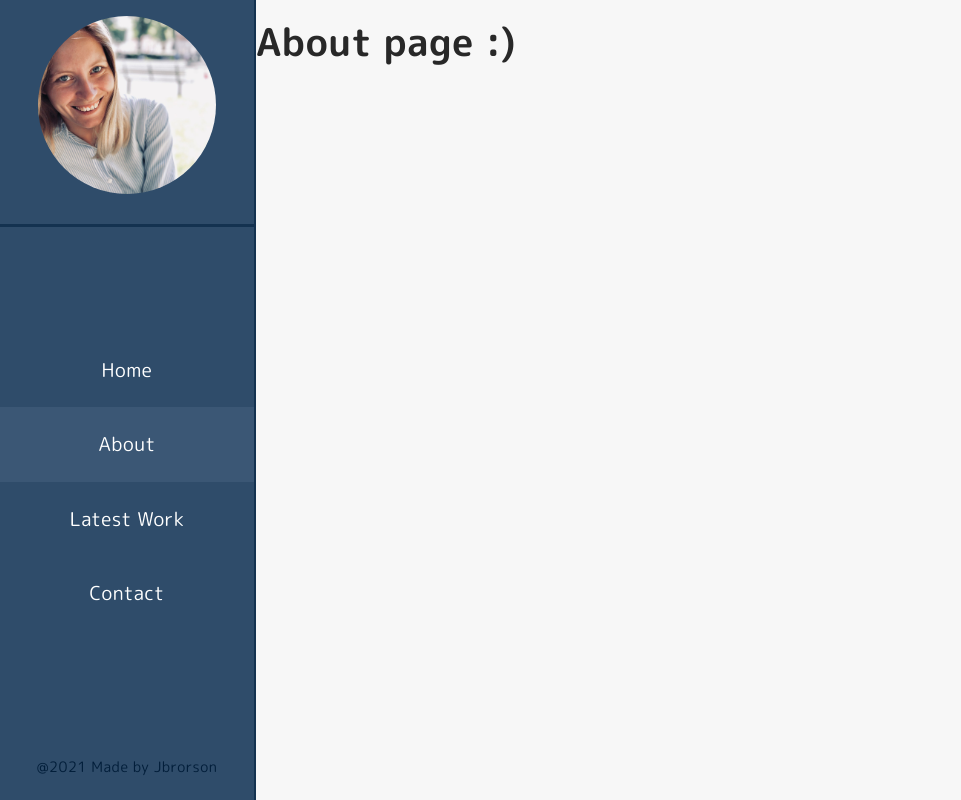
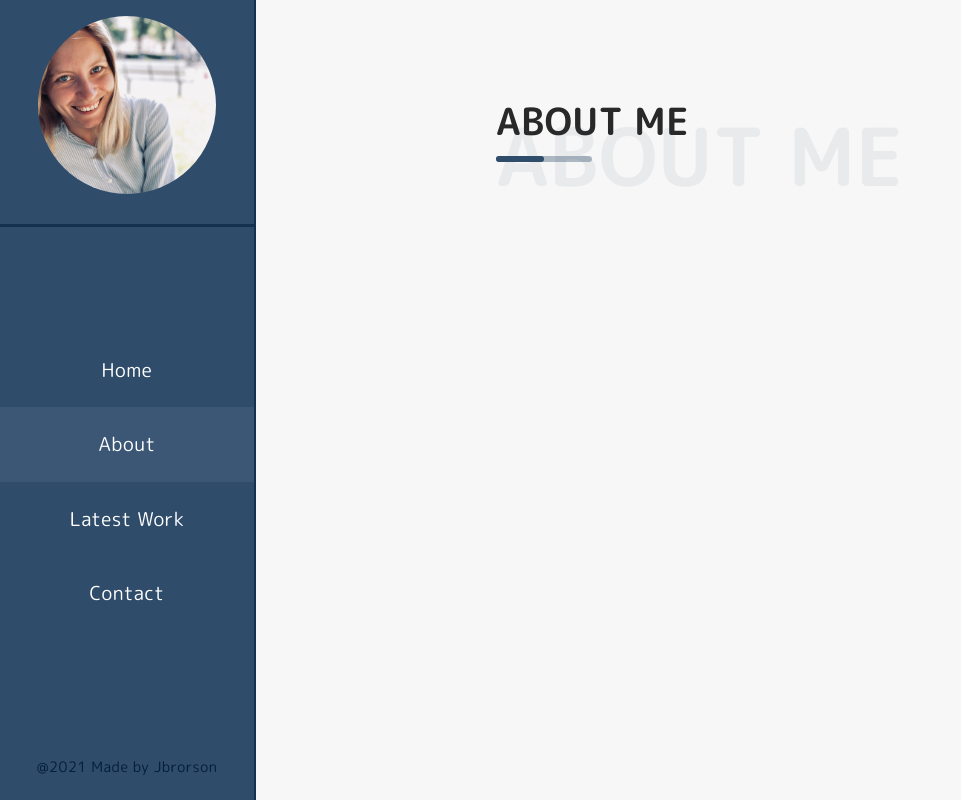
Before and after one commit to jbrorson/exwork, a React (Create React App) app: page /about in a window 1280 px wide. Shown: the whole page, without its empty margins (0-961 px from the left). Built offline with nearby package versions, Linux system fonts and the light colour scheme.

Commit message:
Title comp added, changeable with props

```diff
--- a/src/App.scss
+++ b/src/App.scss
@@ -1,6 +1,7 @@
 @import './styles/layout';
 @import './styles/navbar';
 @import './styles/typography';
+@import './styles/title';
 
 *{
   padding: 0;
@@ -14,6 +15,10 @@ body{
   font-size: 1.2rem;
   line-height: 2.2;
   letter-spacing: 0.5px;
+}
+
+span {
+  color: #2f4c6a;
 }
 
 
--- /dev/null
+++ b/src/Components/Title.js
@@ -0,0 +1,14 @@
+import React from 'react'
+
+function Title({ title, span }) {
+  return (
+    <div className="Title">
+      <h3>
+        {title}
+        <span>{span}</span>
+      </h3>
+    </div>
+  )
+}
+
+export default Title
--- a/src/Pages/About.js
+++ b/src/Pages/About.js
@@ -1,9 +1,10 @@
 import React from 'react'
+import Title from '../Components/Title';
 
 function About() {
   return (
-    <div>
-      <h1>About page :)</h1>
+    <div className="About">
+      <Title title={"About Me"} span="About Me" />
     </div>
   )
 }
--- a/src/Pages/Contact.js
+++ b/src/Pages/Contact.js
@@ -3,7 +3,13 @@ import React from 'react'
 function Contact() {
   return (
     <div>
-      Contact me
+      <form className="form">
+        <h1>Get in touch with me</h1>
+        <div>
+          <p>Email</p>
+          <input type="email" name="text"></input>
+        </div>
+      </form>
     </div>
   )
 }
--- a/src/styles/_layout.scss
+++ b/src/styles/_layout.scss
@@ -16,5 +16,8 @@
     min-height: 100vh;
     display: grid;
     position: relative;
+    .content{
+      margin: 5rem 15rem;
+    }
   }
 }
--- /dev/null
+++ b/src/styles/_title.scss
@@ -0,0 +1,36 @@
+.Title {
+  text-transform: uppercase;
+  font-size: 2rem;
+  position: relative;
+  line-height: auto;
+
+  &::before{
+    content: "";
+    bottom: 0;
+    position: absolute;
+    left: 0;
+    background-color: #2f4c6a5d;
+    width: 6rem;
+    height: .4rem;
+    border-radius: 50px;
+}
+  &::after{
+    content: "";
+    bottom: 0;
+    position: absolute;
+    left: 0;
+    background-color: #2f4c6a;
+    width: 3rem;
+    height: .4rem;
+    border-radius: 50px;
+  }
+  span{
+    position: absolute;
+    line-height: 1.6;
+    top: 15%;
+    left: 0;
+    font-size: 5rem;
+    opacity: 0.07;
+
+  }
+}
```
